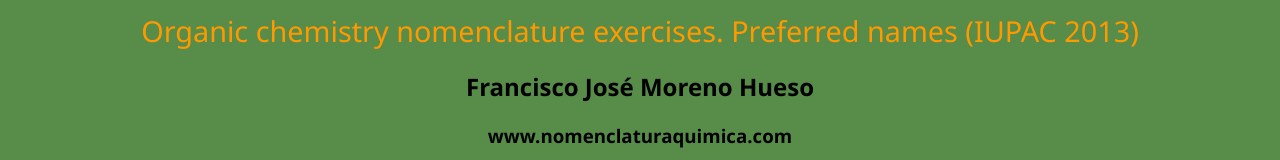
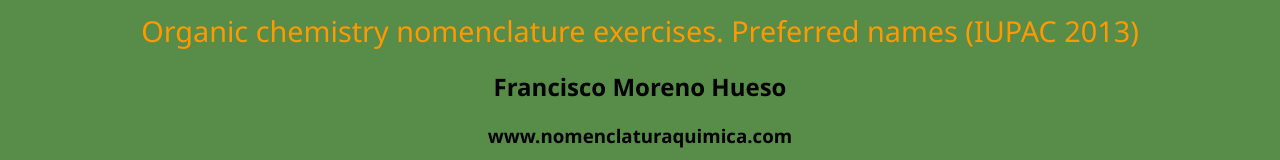
Before and after one commit to apicazorla/js-quiz, a plain HTML site: page index.html in a window 1280 px wide. Shown: the part 133-293 px from the top of the page. Drawn offline with nearby package versions, Linux system fonts and the light colour scheme.

Commit message:
Update index.html

```diff
--- a/index.html
+++ b/index.html
@@ -153,7 +153,7 @@
      height="50">
         <h1>Organic chemistry nomenclature exercises. Preferred names (IUPAC 2013)</h1>
     <center>
-        <h2> Francisco José Moreno Hueso </h2>
+        <h2> Francisco Moreno Hueso </h2>
         <h3>www.nomenclaturaquimica.com</h3>
     </center>
     </div>
```
